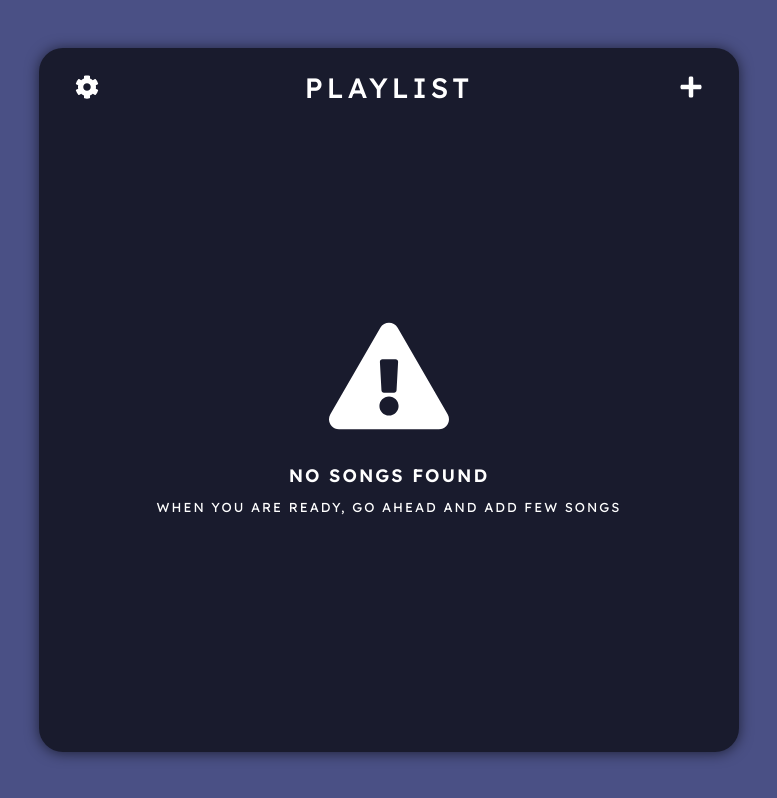
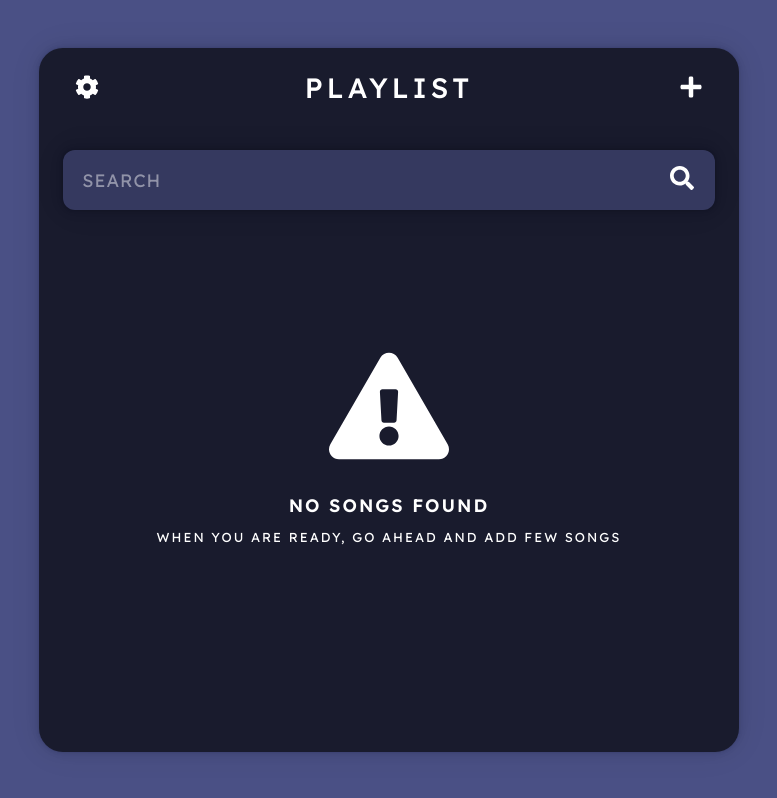
Before and after one commit to AKAspanion/music-app, a React (Create React App) app: page / in a window 1280 px wide. Shown: the whole page, without its empty margins (251-1028 px from the left). Built offline with nearby package versions, Linux system fonts and the light colour scheme.

Commit message:
🔍 Search input created

```diff
--- a/src/app/index.tsx
+++ b/src/app/index.tsx
@@ -1,7 +1,7 @@
-import React, { useEffect, useRef, useState } from 'react';
+import { useCallback, useEffect, useRef, useState } from 'react';
 import { useDispatch, useSelector } from 'react-redux';
 
-import { Header, Empty, Slider, Visualizer } from '../components';
+import { Header, Empty } from '../components';
 import { useResize } from '../hooks';
 
 import {
@@ -27,8 +27,20 @@ function App() {
 
   const songs = useSelector((state: any) => state.songs);
   const playState = useSelector((state: any) => state.playState);
+
   const [range, setRange] = useState(0);
   const [showMenu, setShowMenu] = useState(false);
+  const [searchText, setSearchText] = useState('');
+
+  const filteredSongs = useCallback(() => {
+    if (!searchText) {
+      return songs;
+    } else {
+      return songs.filter((s: any) =>
+        s.name.toLowerCase().includes(searchText.toLowerCase()),
+      );
+    }
+  }, [searchText, songs]);
 
   const isSongsThere = () => !!songs.length;
 
@@ -145,7 +157,7 @@ function App() {
 
     setRange(Math.round(currentTime));
   };
-
+  // eslint-disable-next-line
   const timeDrag = (time: number) => {
     const range = audioPlayer().duration * (time / 100);
     if (!isNaN(range)) {
@@ -170,16 +182,23 @@ function App() {
         />
         <Menu show={showMenu} onClose={() => setShowMenu(false)} />
         <Home
+          showSearch={true}
+          onSearch={(e: string) => setSearchText(e)}
           playlist={
-            songs.length === 0 ? (
+            filteredSongs().length === 0 ? (
               <Empty
                 message="No songs found"
-                description="When you are ready, go ahead and add few songs"
+                description={
+                  searchText && songs.length > 0
+                    ? 'To widen your search, change or remove keyword'
+                    : 'When you are ready, go ahead and add few songs'
+                }
               />
             ) : (
               <Playlist
                 songs={songs}
                 playState={playState}
+                filteredSongs={filteredSongs()}
                 onDelete={(index: number) => deleteSong(index)}
                 onClick={(index: number) =>
                   index === playState.index
--- a/src/components/empty/styles.css
+++ b/src/components/empty/styles.css
@@ -4,7 +4,7 @@
   align-items: center;
   flex-direction: column;
   justify-content: center;
-  height: calc(100% - var(--padding) * 2);
+  height: calc(100% - var(--padding) * 7);
   padding-bottom: calc(var(--padding) * 2);
 }
 
--- /dev/null
+++ b/src/components/input/index.tsx
@@ -0,0 +1,31 @@
+import { useState } from 'react';
+import { FaSearch } from 'react-icons/fa';
+import './styles.css';
+
+type InputProps = {
+  onChange?: Function;
+  placeholder?: string;
+};
+
+const Input = ({ onChange, placeholder = 'Search...' }: InputProps) => {
+  const [inFocus, setFocus] = useState(false);
+  return (
+    <div
+      className={`input__wrapper ${
+        inFocus ? 'input__wrapper--focus' : ''
+      }`.trim()}
+    >
+      <input
+        placeholder={placeholder}
+        onFocus={() => setFocus(true)}
+        onBlur={() => setFocus(false)}
+        onChange={e => onChange && onChange(e.target.value)}
+      />
+      <div className="input__icon">
+        <FaSearch size={24} />
+      </div>
+    </div>
+  );
+};
+
+export default Input;
--- /dev/null
+++ b/src/components/input/styles.css
@@ -0,0 +1,45 @@
+.input__wrapper {
+  --here-bg: var(--bg-color-accent);
+  width: 100%;
+  display: flex;
+  align-items: center;
+  background: var(--here-bg);
+  box-shadow: var(--box-shadow);
+  justify-content: space-between;
+  transition: all 0.5s var(--transition);
+  border-radius: calc(var(--padding) / 2);
+  width: calc(100% - var(--padding) * 1.6);
+  padding: calc(var(--padding) / 1.5) calc(var(--padding) * 0.8);
+}
+
+.input__wrapper--focus {
+  background: var(--bg-color-secondary);
+}
+input {
+  outline: none;
+  border: none;
+  font-size: 18px;
+  letter-spacing: 1px;
+  font-family: 'Lexend';
+  text-transform: uppercase;
+  background: var(--here-bg);
+  color: var(--color-primary);
+  transition: all 0.5s var(--transition);
+  width: calc(100% - var(--padding) * 2);
+}
+
+input:focus {
+  --here-bg: var(--bg-color-secondary);
+}
+
+input::placeholder {
+  font-size: 18px;
+  letter-spacing: 1px;
+  font-family: 'Lexend';
+  text-transform: uppercase;
+  color: var(--color-disabled);
+}
+
+.input__icon {
+  padding-right: 2px;
+}
--- a/src/index.css
+++ b/src/index.css
@@ -12,14 +12,17 @@
   --color-secondary: rgba(255, 255, 255, 0.78);
   --color-disabled: rgba(255, 255, 255, 0.46);
 
-  --box-shadow: 0px 1px 14px rgba(0, 0, 0, 0.6);
+  --box-shadow: 0 0px 0.8px rgba(0, 0, 0, 0.029),
+    0 0px 1.9px rgba(0, 0, 0, 0.041), 0 0px 3.5px rgba(0, 0, 0, 0.048),
+    0 0px 5.8px rgba(0, 0, 0, 0.053), 0 0px 9.5px rgba(0, 0, 0, 0.056),
+    0 0px 16.6px rgba(0, 0, 0, 0.058), 0 0px 36px rgba(0, 0, 0, 0.06);
   --transition: cubic-bezier(0.62, 0.44, 0, 1);
 }
 
 * {
   margin: 0;
   padding: 0;
-  -webkit-tap-highlight-color: none;
+  -webkit-tap-highlight-color: transparent;
 }
 
 body {
--- a/src/views/home/index.tsx
+++ b/src/views/home/index.tsx
@@ -1,11 +1,26 @@
+import Input from '../../components/input';
 import './styles.css';
 
 type HomeProps = {
+  onSearch?: Function;
+  showSearch: boolean;
   playlist: React.ReactNode;
 };
 
-const Home = ({ playlist }: HomeProps) => {
-  return <div className="home">{playlist}</div>;
+const Home = ({ onSearch, showSearch, playlist }: HomeProps) => {
+  return (
+    <div className="home">
+      {showSearch && (
+        <div className="home__input">
+          <Input
+            placeholder="Search"
+            onChange={(e: string) => onSearch && onSearch(e)}
+          />
+        </div>
+      )}
+      {playlist}
+    </div>
+  );
 };
 
 export default Home;
--- a/src/views/home/styles.css
+++ b/src/views/home/styles.css
@@ -3,3 +3,8 @@
   overflow-y: auto;
   height: calc(100%);
 }
+
+.home__input {
+  padding: var(--padding);
+  padding-bottom: calc(var(--padding) / 4);
+}
--- a/src/views/menu/index.tsx
+++ b/src/views/menu/index.tsx
@@ -1,7 +1,7 @@
 import { Header } from '../../components';
 import './styles.css';
 
-import { FaWindowClose } from 'react-icons/fa';
+import { FaPlus } from 'react-icons/fa';
 
 type MenuProps = {
   show: boolean;
@@ -14,7 +14,11 @@ const Menu = ({ show, onClose }: MenuProps) => {
       <Header
         title={'Settings'}
         leftIcon={null}
-        rightIcon={<FaWindowClose size={24} />}
+        rightIcon={
+          <div style={{ transform: 'rotate(45deg) translateY(2px)' }}>
+            <FaPlus size={24} />
+          </div>
+        }
         onRightIconClick={() => onClose && onClose()}
       />
       <div className="menu__content"></div>
--- a/src/views/playlist/index.tsx
+++ b/src/views/playlist/index.tsx
@@ -3,6 +3,7 @@ import { FaPause, FaPlay, FaTrash } from 'react-icons/fa';
 
 type PlaylistProps = {
   songs: any[];
+  filteredSongs: any[];
   grid?: boolean;
   playState?: any;
   onClick?: Function;
@@ -14,9 +15,21 @@ const Playlist = ({
   songs,
   onClick,
   onDelete,
+  filteredSongs,
   playState = {},
 }: PlaylistProps) => {
   const { index, playing } = playState;
+
+  const isSelected = (name: string) => {
+    if (!songs[index]) {
+      return false;
+    }
+    return songs[index].name.toLowerCase() === name.toLowerCase();
+  };
+
+  const getIndex = (name: string) => {
+    return songs.findIndex(s => s.name.toLowerCase() === name.toLowerCase());
+  };
 
   return (
     <div
@@ -24,26 +37,36 @@ const Playlist = ({
         index > -1 ? 'playlist--bottom-padded' : ''
       }`.trim()}
     >
-      {songs.map(({ name }: any, i: number) => (
+      {filteredSongs.map(({ name }: any, i: number) => (
         <div
           key={i}
           className={`playlist__item ${
-            index === i ? 'playlist__item--selected' : ''
+            isSelected(name) ? 'playlist__item--selected' : ''
           }`}
         >
-          <div className="playlist__icon" onClick={() => onClick && onClick(i)}>
-            {index === i && playing ? (
+          {grid && (
+            <div title={name} className="playlist__name">
+              {name}
+            </div>
+          )}
+          <div
+            className="playlist__icon"
+            onClick={() => onClick && onClick(getIndex(name))}
+          >
+            {isSelected(name) && playing ? (
               <FaPause size={18} />
             ) : (
               <FaPlay size={18} />
             )}
           </div>
-          <div title={name} className="playlist__name">
-            {name}
-          </div>
+          {!grid && (
+            <div title={name} className="playlist__name">
+              {name}
+            </div>
+          )}
           <div
             className="playlist__icon playlist__icon--right"
-            onClick={() => onDelete && onDelete(i)}
+            onClick={() => onDelete && onDelete(getIndex(name))}
           >
             <FaTrash size={18} />
           </div>
--- a/src/views/playlist/styles.css
+++ b/src/views/playlist/styles.css
@@ -3,7 +3,40 @@
   --item-padding: calc(var(--padding) * 0.6);
   padding: var(--padding);
   padding-bottom: 0;
-  min-height: calc(100% - var(--padding));
+}
+
+.playlist--grid {
+  display: flex;
+  flex-wrap: wrap;
+  align-items: flex-start;
+  justify-content: space-between;
+}
+
+.playlist--grid .playlist__item {
+  flex-wrap: wrap;
+  justify-content: space-between;
+  width: calc(50% - var(--padding) * 1.8);
+}
+
+.playlist--grid .playlist__item .playlist__name {
+  width: 100%;
+  min-height: 40px;
+  white-space: normal;
+  text-overflow: unset;
+  word-wrap: break-word;
+  display: -webkit-box;
+  -webkit-line-clamp: 2;
+  -webkit-box-orient: vertical;
+  margin-bottom: var(--padding);
+}
+
+.playlist--grid .playlist__item .playlist__icon--right {
+  margin-left: 0px;
+  background: var(--bg-color);
+}
+.playlist--grid .playlist__item .playlist__icon {
+  margin-right: 0px;
+  background: var(--bg-color);
 }
 
 .playlist--bottom-padded {
```
